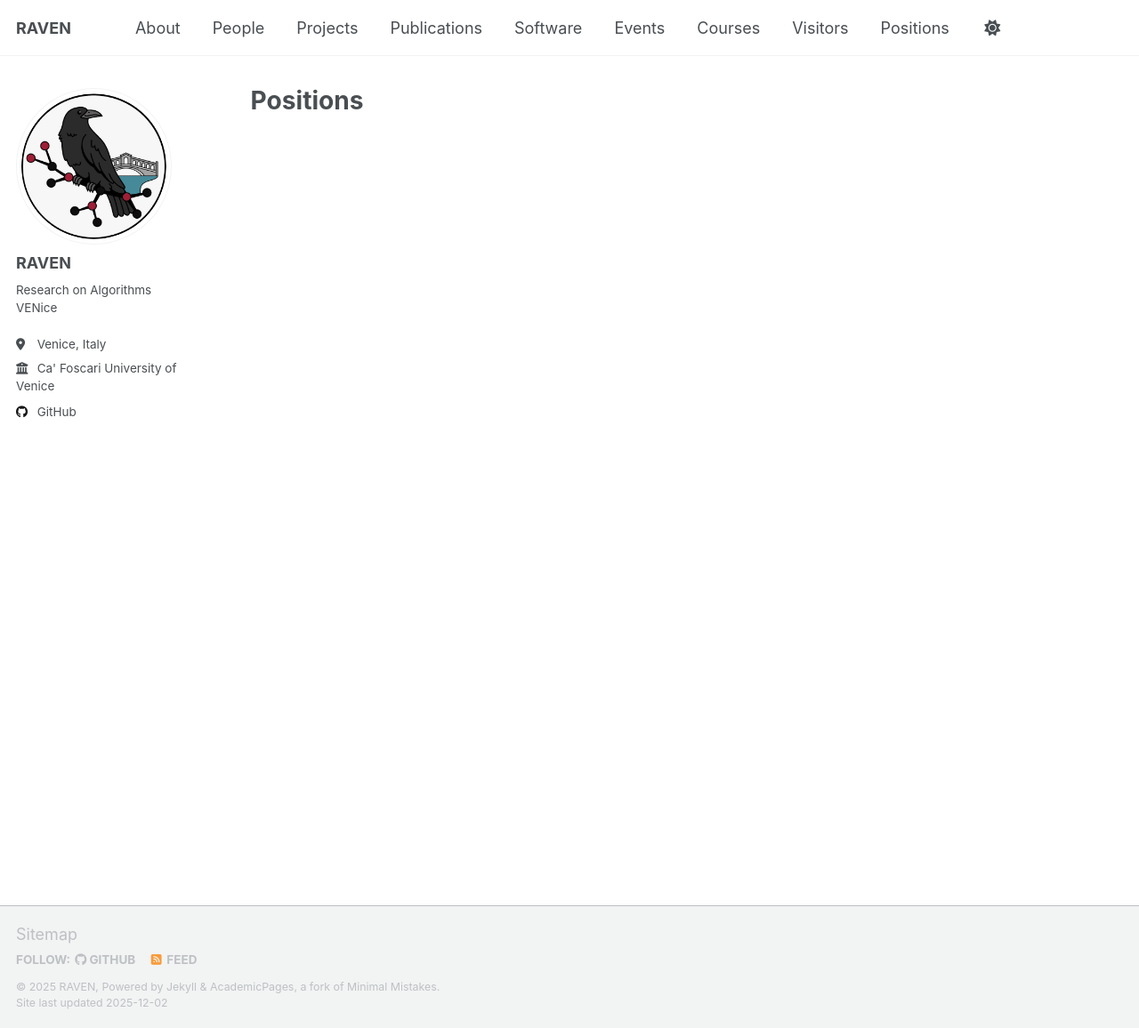
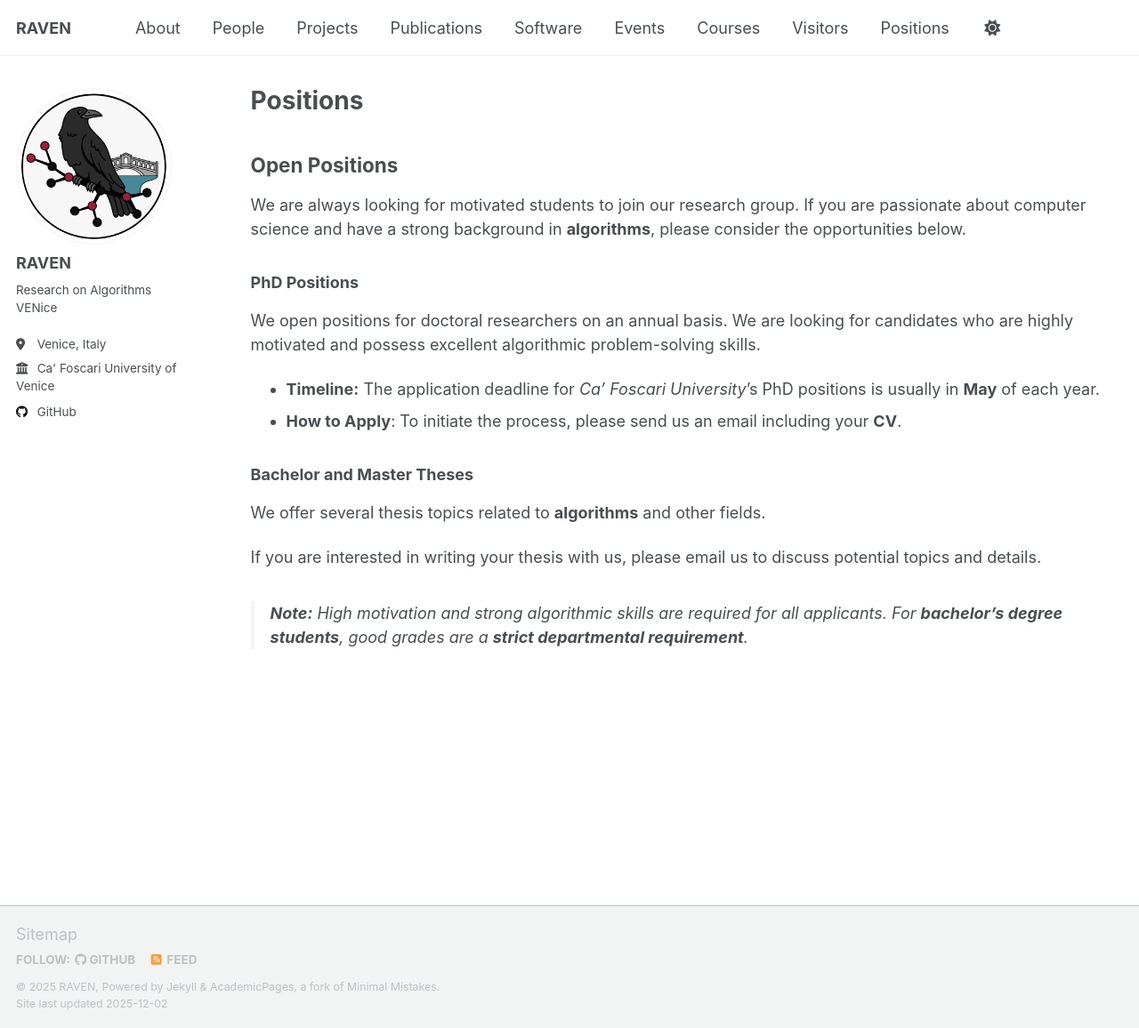
Before and after one commit to raven-laboratory/raven-laboratory.github.io, a Jekyll site: the page built from _pages/positions.md, in a window 1280 px wide and 1156 px high. Shown: the whole window at 89% size. Built offline with Jekyll 4.4.1, drawn with Linux system fonts in a browser that asks for light colours; a script that is not in the unit is left out.

Commit message:
Added "positions" page

```diff
--- a/_pages/positions.md
+++ b/_pages/positions.md
@@ -4,3 +4,21 @@ title: Positions
 permalink: /positions/
 author_profile: true
 ---
+
+
+## Open Positions
+
+We are always looking for motivated students to join our research group. If you are passionate about computer science and have a strong background in **algorithms**, please consider the opportunities below.
+
+### PhD Positions
+We open positions for doctoral researchers on an annual basis. We are looking for candidates who are highly motivated and possess excellent algorithmic problem-solving skills.
+
+* **Timeline:** The application deadline for *Ca' Foscari University*'s PhD positions is usually in **May** of each year.
+* **How to Apply**: To initiate the process, please send us an email including your **CV**.
+
+### Bachelor and Master Theses
+We offer several thesis topics related to **algorithms** and other fields.
+
+If you are interested in writing your thesis with us, please email us to discuss potential topics and details.
+
+> **Note:** High motivation and strong algorithmic skills are required for all applicants. For **bachelor's degree students**, good grades are a **strict departmental requirement**.
```
